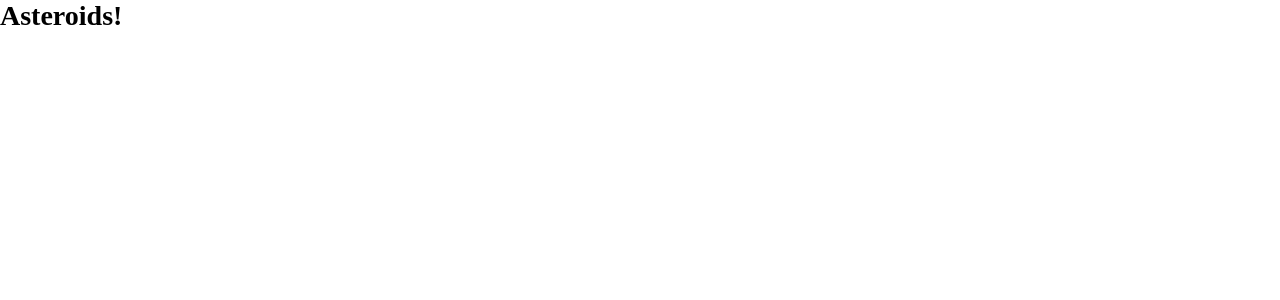
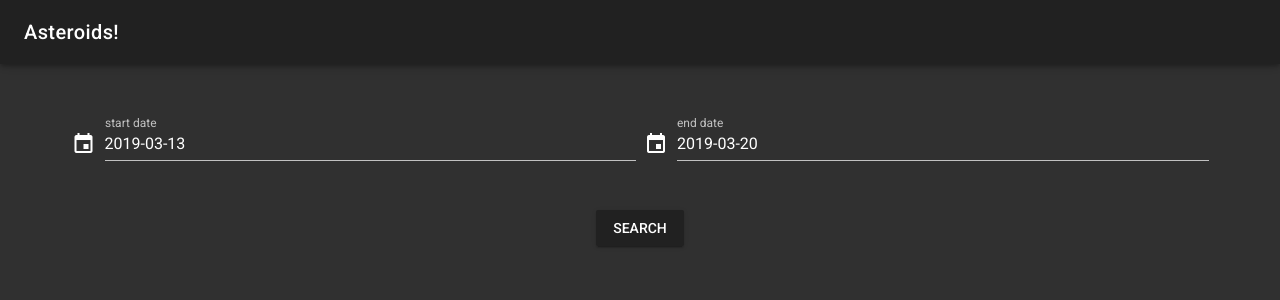
Before and after one commit to julka/asteroids, a Vue app: page / in a window 1280 px wide. Shown: the top 300 px of the page. Built offline with nearby package versions, Linux system fonts and the light colour scheme.

Commit message:
Ties all existing functionality together

```diff
--- a/frontend/App.vue
+++ b/frontend/App.vue
@@ -1,5 +1,84 @@
 <template>
-  <div>
-    <h1>Asteroids!</h1>
-  </div>
+  <v-app
+    id="asteroid"
+    dark
+  >
+    <v-toolbar app>
+      <v-toolbar-title>Asteroids!</v-toolbar-title>
+    </v-toolbar>
+    <v-content>
+      <v-container fluid>
+        <v-layout column>
+          <v-flex xs12>
+            <date-range-input
+              :start.sync="start"
+              :end.sync="end"
+              :max="max"
+            />
+          </v-flex>
+          <v-flex
+            xs12
+            class="text-xs-center"
+          >
+            <v-btn
+              :loading="loading"
+              @click="search"
+            >
+              Search
+            </v-btn>
+          </v-flex>
+          <v-flex
+            xs12
+            mt-4
+          >
+            <near-earth-object-info
+              v-if="nearEarthObject && !loading"
+              :value="nearEarthObject"
+            />
+          </v-flex>
+        </v-layout>
+      </v-container>
+    </v-content>
+  </v-app>
 </template>
+
+<script>
+import DateRangeInput from './components/DateRangeInput.vue'
+import NearEarthObjectInfo from './components/NearEarthObjectInfo.vue'
+import NasaApi from './mixins/NasaApi'
+
+const defaultStart = new Date()
+const maxDays = 7
+const sevenDaysInMs = 1000 * 60 * 60 * 24 * maxDays
+const defaultEnd = new Date(defaultStart.getTime() + sevenDaysInMs)
+
+const component = {
+  mixins: [
+    NasaApi
+  ],
+  components: {
+    DateRangeInput,
+    NearEarthObjectInfo
+  },
+  data () {
+    return {
+      start: defaultStart.toISOString().substring(0, 10),
+      end: defaultEnd.toISOString().substring(0, 10),
+      max: maxDays,
+      loading: false,
+      nearEarthObject: null
+    }
+  },
+  methods: {
+    search () {
+      this.loading = true
+      this.getNearestEarthObject(this.start, this.end).then((results) => {
+        this.nearEarthObject = results
+        this.loading = false
+      })
+    }
+  }
+}
+
+export default component
+</script>
```
